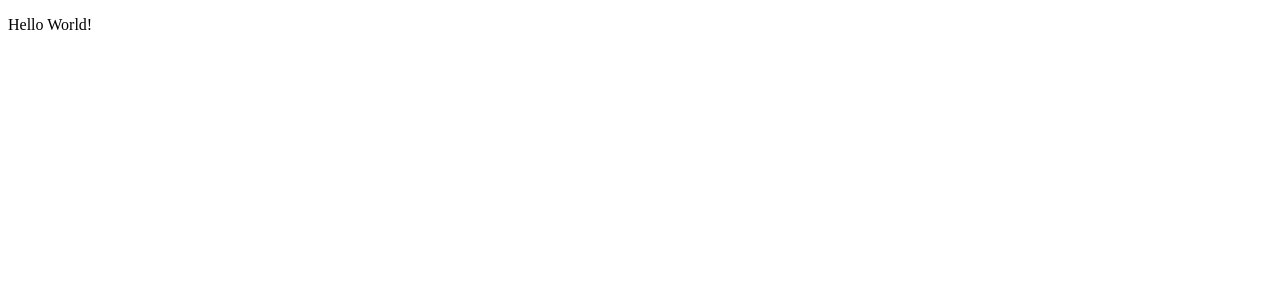
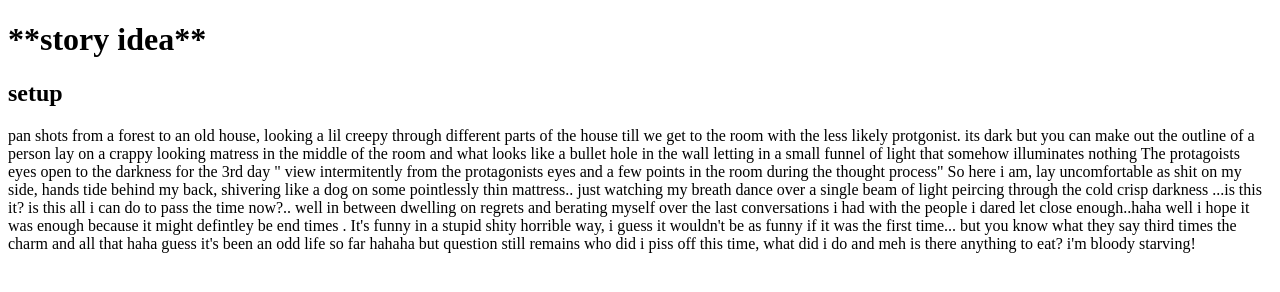
Before and after one commit to jonbrentnall/front-end-katas, a plain HTML site: page 1.git/index.html in a window 1280 px wide. Drawn offline with Linux system fonts and the light colour scheme.

Commit message:
Updated Text story

```diff
--- a/1.git/index.html
+++ b/1.git/index.html
@@ -6,6 +6,26 @@
     <title>1. Git</title>
 </head>
 <body>
-    <p>Hello World!</p>
+    <p>
+        <h1>**story idea**</h1>
+        <h2>setup</h2>
+
+        pan shots from a forest to an old house, looking a lil creepy through different parts of the house till we get to the room with the less likely protgonist.
+        its dark but you can make out the outline of a person lay on a crappy looking matress in the middle of the room and what looks like a bullet hole in the wall
+        letting in a small funnel of light that somehow illuminates nothing
+
+        The protagoists eyes open to the darkness for the 3rd day
+
+        " view intermitently from the protagonists eyes and a few points in the room during the thought process"
+
+        So here i am, lay uncomfortable as shit on my side, hands tide behind my back, shivering like a dog on some pointlessly thin mattress..
+        just watching my breath dance over a single beam of light peircing through the cold crisp darkness
+        ...is this it? is this all i can do to pass the time now?.. well in between dwelling on regrets and berating myself over the last conversations
+        i had with the people i dared let close enough..haha well i hope it was enough because it might defintley be end times .
+        It's funny in a stupid shity horrible way, i guess it wouldn't be as funny if it was the first time... but you know what they say
+        third times the charm and all that haha guess it's been an odd life so far hahaha but question still remains
+        who did i piss off this time, what did i do and meh is there anything to eat? i'm bloody starving!
+
+    </p>
 </body>
 </html>
```
